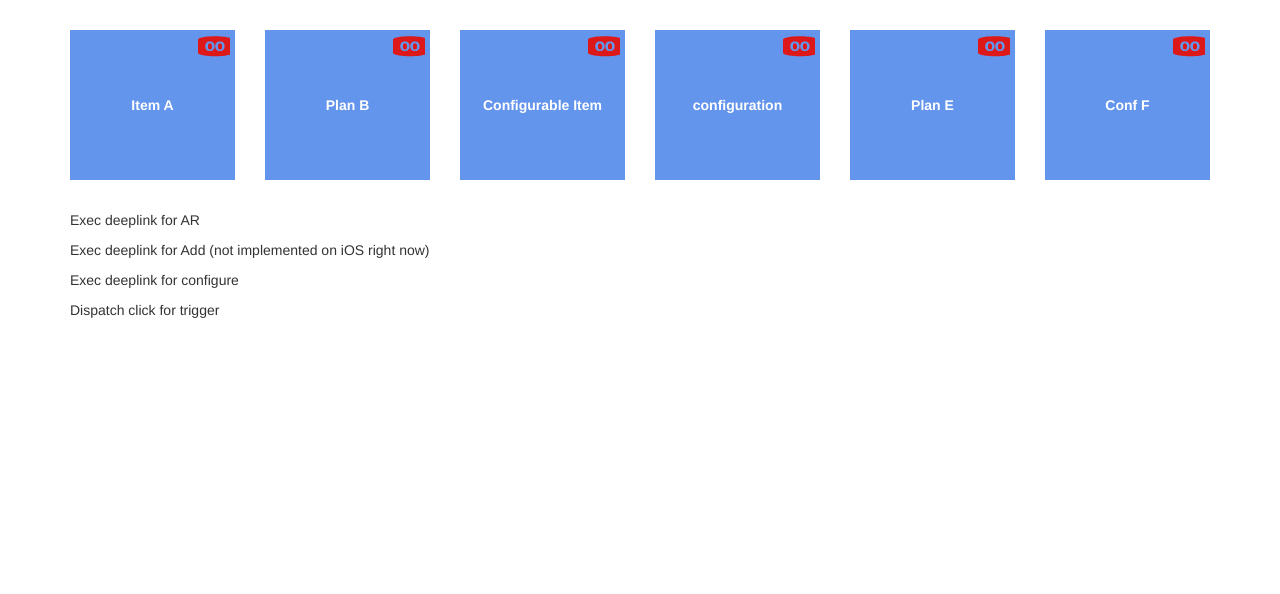
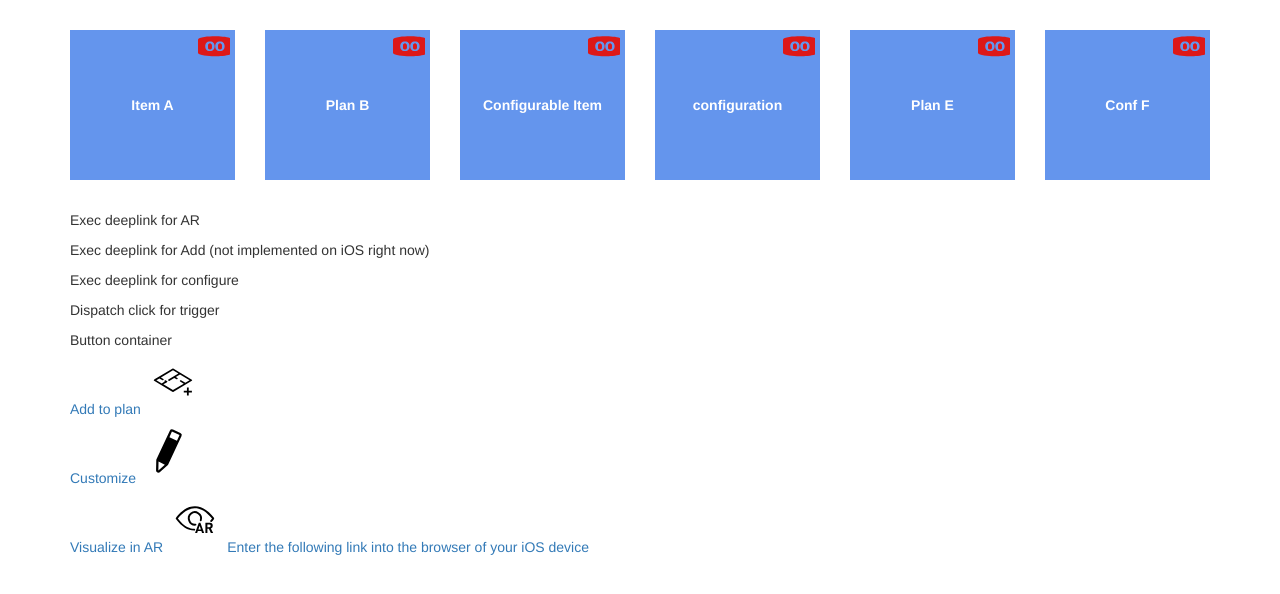
Before and after one commit to roomle/roomle-button, a website: page docs/index.html in a window 1280 px wide. Drawn offline with nearby package versions, Linux system fonts and the light colour scheme.

Commit message:
[RELEASE] 1.0.2

```diff
--- a/docs/index.html
+++ b/docs/index.html
@@ -12,6 +12,10 @@
 <style>
     .exec-deeplink {
         cursor: pointer;
+    }
+
+    .rml-deeplink--row {
+        display: block;
     }
 </style>
 <script>
@@ -97,6 +101,14 @@
             <p id="exec-dispatch-click-trigger" class="exec-deeplink">Dispatch click for trigger</p>
         </div>
     </div>
+
+    <div class="row">
+        <div class="col-xs-12">
+            <div class="button-container">
+                Button container
+            </div>
+        </div>
+    </div>
 </div>
 
 
@@ -118,6 +130,8 @@
     execDeeplinkTrigger.addEventListener('click', function (e) {
         RoomleButtonInstance.dispatchClick(e, 'moroso:Byobu_BY0T32', 'configurable-item', 'trigger', true);
     });
+
+    RoomleButtonInstance.appendButtons(document.querySelector('.button-container'), 'vizmotor_5:Tivoli_2sitzer_2armteilen', 'configurable-item');
 </script>
 </body>
 </html>
--- a/package.json
+++ b/package.json
@@ -1 +1 @@
-{"name":"roomle-button","version":"1.0.1","description":"The Roomle Button library creates links for furniture which is available in Roomle","main":"dist/js/roomle-button.min.js","directories":{"doc":"docs"},"scripts":{"test":"echo \"Error: no test specified\" && exit 1"},"repository":{"type":"git","url":"git+https://github.com/Roomle/roomle-button.git"},"author":"","license":"ISC","devDependencies":{},"bugs":{"url":"https://github.com/Roomle/roomle-button/issues"},"homepage":"https://github.com/Roomle/roomle-button#roomle-button"}
+{"name":"roomle-button","version":"1.0.2","description":"The Roomle Button library creates links for furniture which is available in Roomle","main":"dist/js/roomle-button.min.js","directories":{"doc":"docs"},"scripts":{"test":"echo \"Error: no test specified\" && exit 1"},"repository":{"type":"git","url":"git+https://github.com/Roomle/roomle-button.git"},"author":"","license":"ISC","devDependencies":{},"bugs":{"url":"https://github.com/Roomle/roomle-button/issues"},"homepage":"https://github.com/Roomle/roomle-button#roomle-button"}
--- a/version.txt
+++ b/version.txt
@@ -1 +1 @@
-1.0.1
+1.0.2
```
Also changed, not shown: dist/css/roomle-button.min.css, dist/js/roomle-button.min.js, dist/package.json, dist/sri.json, docs/assets/css/roomle-button.min.css, docs/assets/js/roomle-button.min.js, 4 other files.
